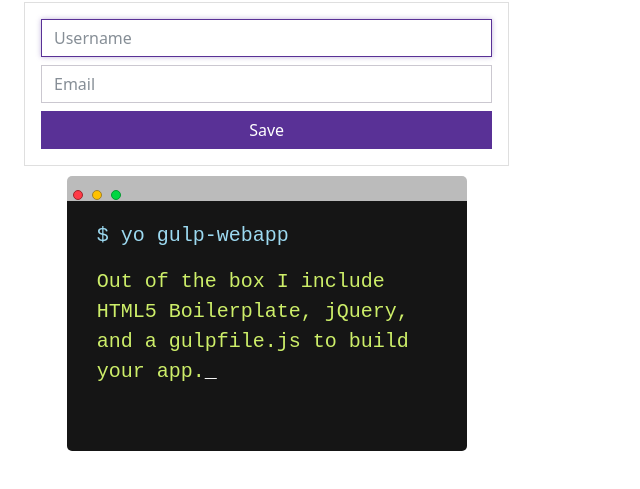
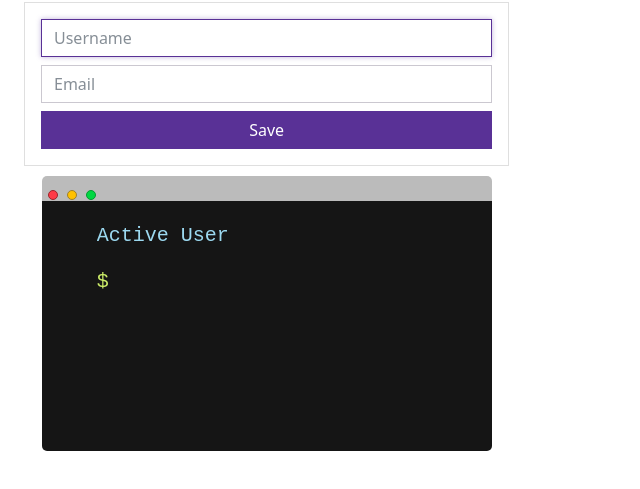
Before and after one commit to retaLazyCodes/git-user-manager, an Electron app: page src/ui/index.html in a window 800 px wide. Shown: the part 85-574 px from the top of the page, without its empty margins (0-640 px from the left). Drawn offline with nearby package versions, Linux system fonts and the light colour scheme; no server answers.

Commit message:
minor changes on UI

```diff
--- a/src/ui/app.js
+++ b/src/ui/app.js
@@ -19,6 +19,7 @@
         const user = await model.getUserById(id);
         configFileService.writeCofigFile(user);
     }
+    getUserConfig()
     return;
 }
 
@@ -63,7 +64,13 @@
 
         userForm.reset();
         userName.focus();
+
+        userRow = {
+            0: { user_name: user.userName, email: user.email }
+        }
+        configFileService.writeCofigFile(userRow)
         getUsers();
+        getUserConfig();
     } catch (error) {
         console.log(error);
     }
@@ -109,8 +116,21 @@
     }
 };
 
+const getUserConfig = () => {
+    const userConfig = configFileService.getUserConfig()
+    renderUserConfig(userConfig)
+}
+
+const renderUserConfig = (userConfig) => {
+    const user = document.querySelector("#terminal_username");
+    const gitUser = document.querySelector("#terminal_git_user")
+    user.innerHTML = `$ ${userConfig.userName}`
+    gitUser.innerHTML = `${userConfig.gitConfig.userName} \n${userConfig.gitConfig.email}`
+}
+
 async function init() {
     getUsers();
+    getUserConfig();
 }
 
 init();
--- a/src/ui/index.html
+++ b/src/ui/index.html
@@ -48,11 +48,13 @@
             <div class="fakeButtons fakeZoom"></div>
           </div>
           <div class="fakeScreen">
-            <p class="line1">$ yo gulp-webapp<span class="cursor1">_</span></p>
-            <p class="line2">Out of the box I include HTML5 Boilerplate, jQuery, and a gulpfile.js to build your
+            <p class="line1">Active User<span class="cursor1">_</span></p>
+            <p class="line2" id="terminal_username">Out of the box I include HTML5 Boilerplate, jQuery, and a
+              gulpfile.js to build your
               app.<span class="cursor2">_</span></p>
-            <!-- <p class="line3">[?] What more would you like? (Press space to select)<span class="cursor3">_</span></p>
-            <p class="line4">><span class="cursor4">_</span></p> -->
+            <p class="line3" id="terminal_git_user">[?] What more would you like? (Press space to select)<span
+                class="cursor3">_</span></p>
+            <p class="line4">><span class="cursor4">_</span></p>
           </div>
         </div>
 
--- a/src/ui/terminal.css
+++ b/src/ui/terminal.css
@@ -29,7 +29,7 @@
 }
 
 .fakeMenu {
-    width: 400px;
+    width: 450px;
     box-sizing: border-box;
     height: 25px;
     background-color: #bbb;
@@ -41,7 +41,7 @@
 .fakeScreen {
     background-color: #151515;
     box-sizing: border-box;
-    width: 400px;
+    width: 450px;
     height: 250px;
     margin: 0 auto;
     padding: 20px;
```
